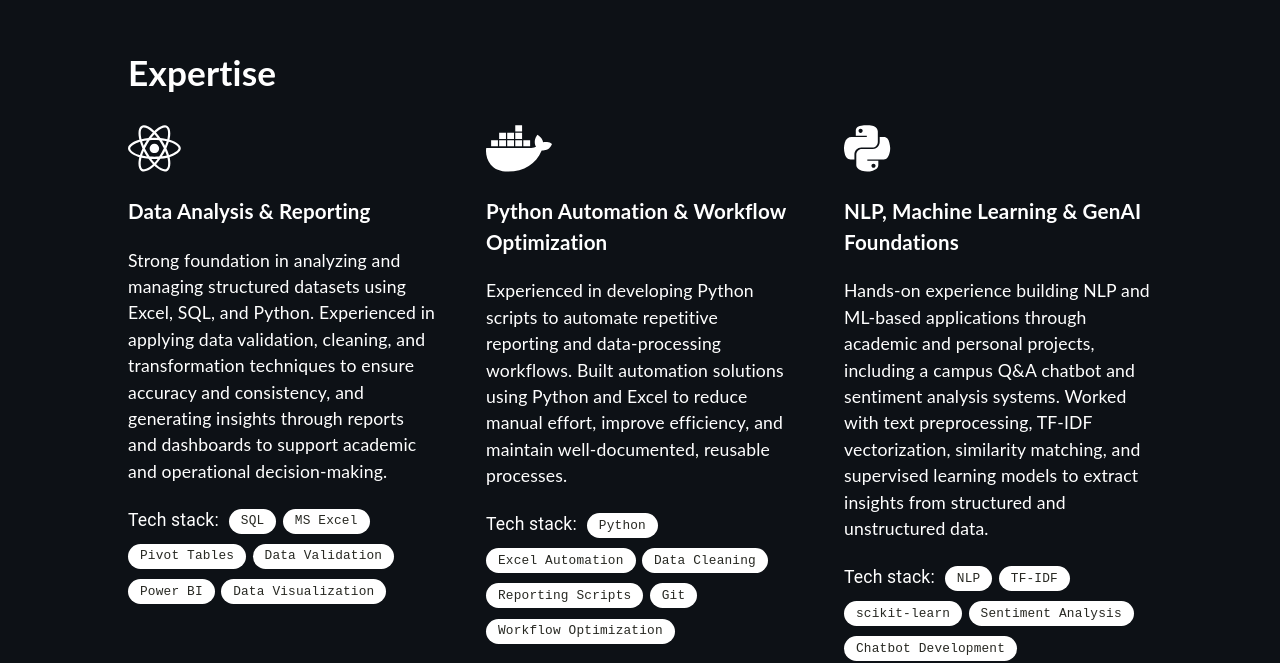
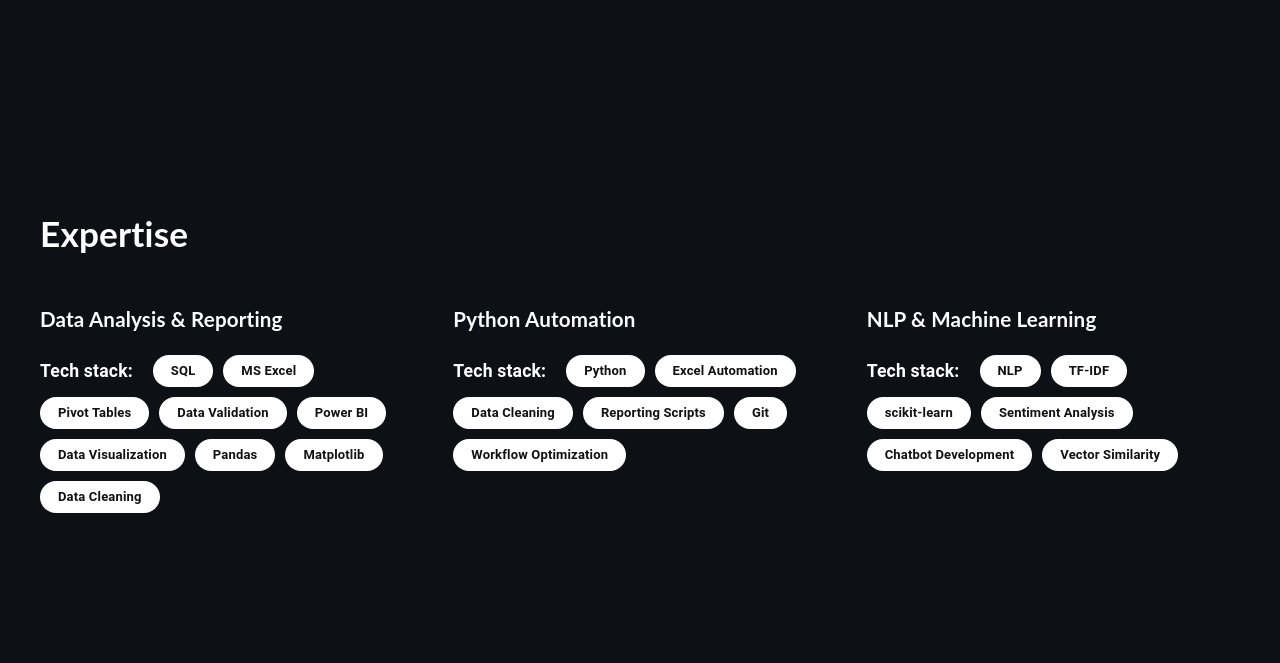
Before and after one commit to VenkatM77797/venkatm77797.github.io, a React (Create React App) app: page / in a window 1280 px wide. Shown: the part 870-1533 px from the top of the page. Built offline with nearby package versions, Linux system fonts and the light colour scheme.

Commit message:
Update Expertise section styling and tech stack

```diff
--- a/src/assets/styles/Expertise.scss
+++ b/src/assets/styles/Expertise.scss
@@ -1,85 +1,99 @@
-.skills-container {
-    padding: 5% 10%;
-    display: flex;
-    flex-direction: column;
-    text-align: left;
-
-    svg {
-        color: white;
-    }
+/* Whole Expertise section */
+#expertise {
+  width: 100%;
+  min-height: 100vh;        /* keeps Career below the fold on all screens */
+  padding: 70px 20px 90px;  /* top/right-left/bottom */
+  box-sizing: border-box;
 }
 
-.skills-container .skills-grid {
-    display: grid;
-    grid-template-columns: repeat(3, 1fr);
-    grid-gap: 50px;
+/* Container */
+.skills-container {
+  max-width: 1200px;
+  margin: 0 auto;
 }
 
-.skills-container .skills-grid .skill {
-    align-items: center;
-    text-align: left;
+/* Grid */
+.skills-grid {
+  display: grid;
+  grid-template-columns: repeat(3, 1fr);
+  gap: 40px;
+  align-items: start;
 }
 
-.chip {
-    color: rgb(39, 40, 34) !important;
-    background-color: white !important;
-    font-size: 0.8rem !important;
-    height: 25px !important;
-
-    span {
-        font-family: 'Courier Prime', monospace;
-        color: rgb(39, 40, 34);
-    }
-
-    svg {
-        height: 15px !important;
-    }
+/* Each card */
+.skill {
+  width: 100%;
 }
 
+/* Chips wrap nicely */
 .flex-chips {
-    line-height: 2;
-    margin: 0.5;
-
-    .chip-title {
-        color: white;
-        padding-right: 10px;
-    }
+  display: flex;
+  flex-wrap: wrap;
+  gap: 10px;
+  align-items: center;
 }
 
-.flex-chips .MuiChip-root {
-    margin-right: 0.5em;
+.chip-title {
+  margin-right: 10px;
+  white-space: nowrap;
 }
 
-.flex-chips .MuiChip-outlined {
-    background-color: #e0e0e0;
-    font-family: source-code-pro, Menlo, Monaco, Consolas, "Courier New",
-        monospace;
+/* ✅ Tablet */
+@media (max-width: 1024px) {
+  .skills-grid {
+    grid-template-columns: repeat(2, 1fr);
+    gap: 28px;
+  }
 }
 
-.flex-chips .MuiChip-outlined span {
-    color: rgb(39, 40, 34);
+/* ✅ Mobile */
+@media (max-width: 600px) {
+  #expertise {
+    padding: 60px 16px 80px;
+    min-height: auto;       /* better on small screens */
+  }
+
+  .skills-grid {
+    grid-template-columns: 1fr;  /* stack */
+    gap: 22px;
+  }
+
+  .chip-title {
+    width: 100%;            /* "Tech stack:" goes on its own line */
+    margin-right: 0;
+    margin-bottom: 6px;
+  }
+}
+/* Force MUI chip to be visible on dark background */
+#expertise .chip.MuiChip-root {
+  background-color: #ffffff !important;
+  color: #111111 !important;
+  border: 1px solid rgba(255, 255, 255, 0.15) !important;
 }
 
-@media screen {
-    @media (max-width: 768px) {
-        .skills-container {
-            display: block;
-            padding-left: 5%;
-            padding-right: 5%;
-        }
+#expertise .chip .MuiChip-label {
+  color: #111111 !important;
+  font-weight: 600;
+}
+/* ===== Fix chip visibility (MUI overrides) ===== */
+#expertise .flex-chips .chip {
+  opacity: 1 !important;
+  background: #ffffff !important;
+  border: none !important;
+}
 
-        .skills-container .skills-grid {
-            display: initial;
-        }
+#expertise .flex-chips .chip,
+#expertise .flex-chips .chip * {
+  color: #111111 !important;
+}
 
-        .skills-container .skills-grid .skill {
-            padding-bottom: 5%;
-        }
-    }
+#expertise .chip-title {
+  color: #ffffff !important;
+  font-weight: 600;
+}
 
-    @media (max-width: 567px) {
-        .skills {
-            font-size: 12px;
-        }
-    }
+/* Optional: make chips look better */
+#expertise .flex-chips .chip.MuiChip-root {
+  border-radius: 999px !important;
+  padding: 2px 6px !important;
 }
--- a/src/components/Expertise.tsx
+++ b/src/components/Expertise.tsx
@@ -1,20 +1,20 @@
 import React from "react";
-import '@fortawesome/free-regular-svg-icons'
-import { FontAwesomeIcon } from '@fortawesome/react-fontawesome';
-import { faReact, faDocker, faPython } from '@fortawesome/free-brands-svg-icons';
-import Chip from '@mui/material/Chip';
-import '../assets/styles/Expertise.scss';
+import Chip from "@mui/material/Chip";
+import "../assets/styles/Expertise.scss";
 
-const labelsFirst = [
+const dataAnalysisTools = [
   "SQL",
   "MS Excel",
   "Pivot Tables",
   "Data Validation",
   "Power BI",
-  "Data Visualization"
+  "Data Visualization",
+  "Pandas",
+  "Matplotlib",
+  "Data Cleaning"
 ];
 
-const labelsSecond = [
+const automationTools = [
   "Python",
   "Excel Automation",
   "Data Cleaning",
@@ -23,7 +23,7 @@
   "Workflow Optimization"
 ];
 
-const labelsThird = [
+const mlTools = [
   "NLP",
   "TF-IDF",
   "scikit-learn",
@@ -32,7 +32,6 @@
   "Vector Similarity"
 ];
 
-
 function Expertise() {
   return (
     <div className="container" id="expertise">
@@ -40,63 +39,44 @@
         <h1>Expertise</h1>
 
         <div className="skills-grid">
-          {/* 1. Data Analysis & Reporting */}
+
+          {/* Data Analysis */}
           <div className="skill">
-            <FontAwesomeIcon icon={faReact} size="3x" />
             <h3>Data Analysis & Reporting</h3>
-            <p>
-              Strong foundation in analyzing and managing structured datasets using Excel, SQL, and Python.
-              Experienced in applying data validation, cleaning, and transformation techniques to ensure
-              accuracy and consistency, and generating insights through reports and dashboards to support
-              academic and operational decision-making.
-            </p>
             <div className="flex-chips">
               <span className="chip-title">Tech stack:</span>
-              {labelsFirst.map((label, index) => (
-                <Chip key={index} className="chip" label={label} />
+              {dataAnalysisTools.map((tool, index) => (
+                <Chip key={index} className="chip" label={tool} />
               ))}
             </div>
           </div>
 
-          {/* 2. Python Automation & Scripting */}
+          {/* Automation */}
           <div className="skill">
-            <FontAwesomeIcon icon={faDocker} size="3x" />
-            <h3>Python Automation & Workflow Optimization</h3>
-            <p>
-              Experienced in developing Python scripts to automate repetitive reporting and data-processing
-              workflows. Built automation solutions using Python and Excel to reduce manual effort,
-              improve efficiency, and maintain well-documented, reusable processes.
-            </p>
+            <h3>Python Automation</h3>
             <div className="flex-chips">
               <span className="chip-title">Tech stack:</span>
-              {labelsSecond.map((label, index) => (
-                <Chip key={index} className="chip" label={label} />
+              {automationTools.map((tool, index) => (
+                <Chip key={index} className="chip" label={tool} />
               ))}
             </div>
           </div>
 
-          {/* 3. NLP, ML & GenAI Foundations */}
+          {/* ML / NLP */}
           <div className="skill">
-            <FontAwesomeIcon icon={faPython} size="3x" />
-            <h3>NLP, Machine Learning & GenAI Foundations</h3>
-            <p>
-              Hands-on experience building NLP and ML-based applications through academic and personal
-              projects, including a campus Q&A chatbot and sentiment analysis systems. Worked with
-              text preprocessing, TF-IDF vectorization, similarity matching, and supervised learning
-              models to extract insights from structured and unstructured data.
-            </p>
+            <h3>NLP & Machine Learning</h3>
             <div className="flex-chips">
               <span className="chip-title">Tech stack:</span>
-              {labelsThird.map((label, index) => (
-                <Chip key={index} className="chip" label={label} />
+              {mlTools.map((tool, index) => (
+                <Chip key={index} className="chip" label={tool} />
               ))}
             </div>
           </div>
+
         </div>
       </div>
     </div>
   );
 }
 
-
 export default Expertise;
```
Also changed, not shown: 1 other file (tests, documents, lock files or other folders).
